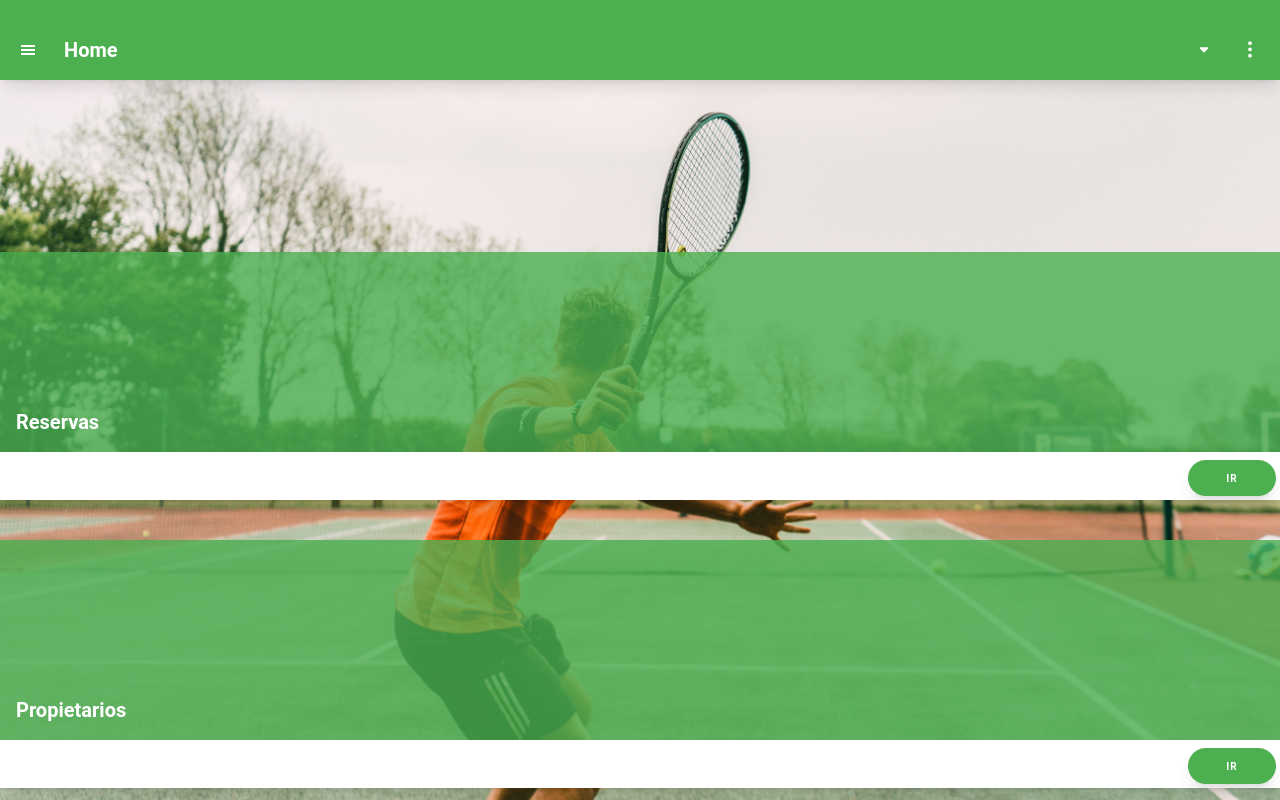
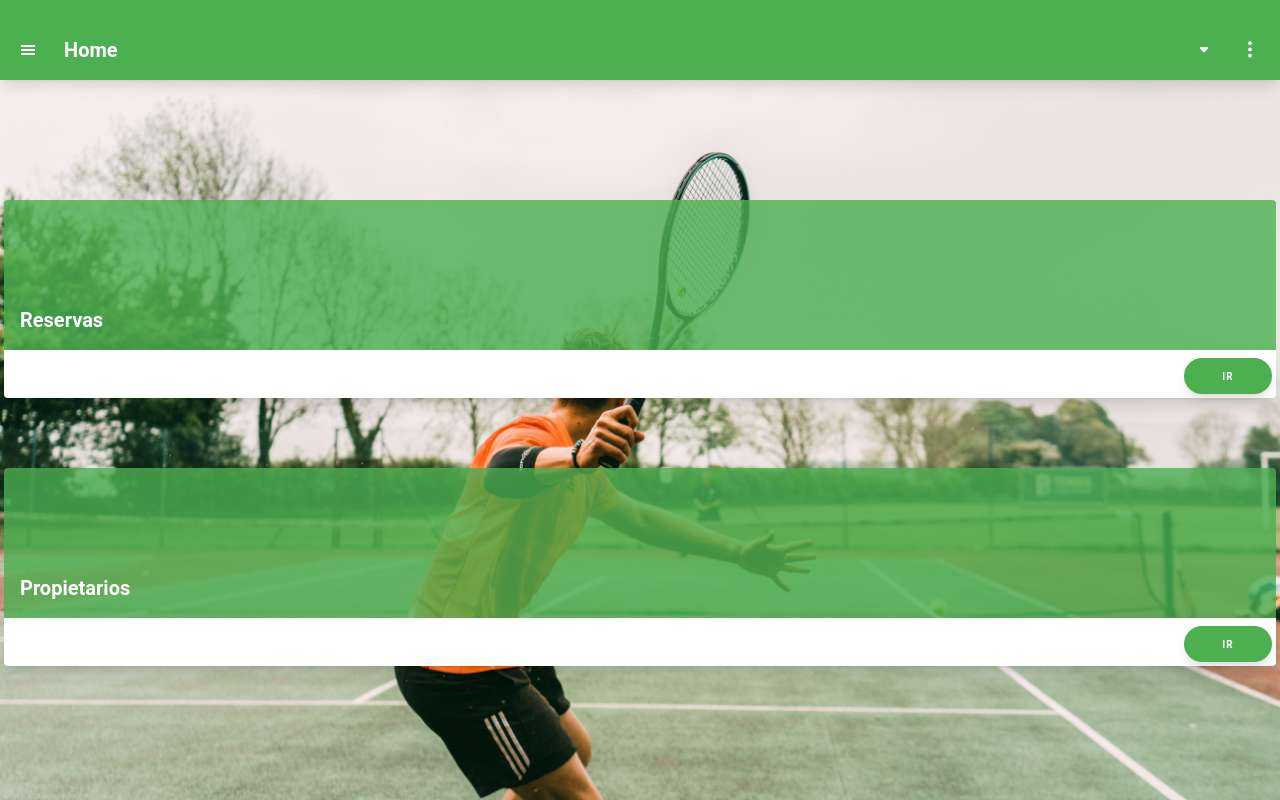
Before and after one commit to No-Country/c10-39-ft-nest-react, a React (Vite) app in the folder client/: page /home in a window 1280 px wide. Built offline with nearby package versions, Linux system fonts and the light colour scheme; no server answers.

Commit message:
fix: reservations view

```diff
--- a/client/src/Components/Card.tsx
+++ b/client/src/Components/Card.tsx
@@ -11,13 +11,13 @@ const Card: FC<props> = ({ title }) => {
 
   const handleClick = () => navigate(`/reservas`);
   return (
-    <div className="mt-3 my-10">
-      <div className="relative bg-primary bg-opacity-80 w-full h-[200px]">
+    <div className="mx-1  my-[70px]">
+      <div className="relative rounded-t bg-opacity-80 bg-primary bg-opacity-80 w-full h-[150px]">
         <h1 className=" absolute bottom-4 left-4 text-white text-xl w-10/12 text-left font-semibold">
           {title}
         </h1>
       </div>
-      <div className=" relative w-full h-[48px] shadow-lg bottom-0 bg-white">
+      <div className=" relative rounded-b w-full h-[48px] shadow-lg bottom-0 bg-white">
         <div className="absolute bottom-1 right-1">
           <PrimaryButton text="IR" onClick={handleClick}></PrimaryButton>
         </div>
--- a/client/src/Components/SportCard.tsx
+++ b/client/src/Components/SportCard.tsx
@@ -5,9 +5,10 @@ import { useNavigate, useParams } from "react-router-dom";
 type props = {
   children?: React.ReactNode;
   title: string;
+  bgImage: string;
 };
 
-const SportCard: FC<props> = ({ children, title }) => {
+const SportCard: FC<props> = ({ children, title, bgImage }) => {
   const navigate = useNavigate();
 
   const handleClick = () => {
@@ -16,7 +17,8 @@ const SportCard: FC<props> = ({ children, title }) => {
   };
   return (
     <div
-      className={`mt-3 bg-cover mb-10 relative h-[200px] w-full flex items-center justify-center`}
+      className={`mx-1 my-[70px] relative rounded-t bg-opacity-10 h-[220px]
+      bg-[url('https://www.rere.jp/beginners/uploads/2019/09/i-471621500-3-1024x667.jpg')]  flex items-center justify-center`}
     >
       <div className="font-segoeScript font-bold text-6xl text-center">
         {title}
--- a/client/src/Pages/Home.tsx
+++ b/client/src/Pages/Home.tsx
@@ -3,7 +3,7 @@ import Card from "../Components/Card";
 const Home = () => {
   return (
     <Layout title="Home">
-      <div className="w-full h-full bg-tenis bg-cover bg-[45%] pt-[160px]">
+      <div className="w-full h-full overflow-scroll fixed bg-tenis bg-cover bg-[45%] pt-[50px] pb-[70px]">
         <Card title="Reservas" />
         <Card title="Propietarios" />
       </div>
--- a/client/src/Pages/Reservation.tsx
+++ b/client/src/Pages/Reservation.tsx
@@ -11,7 +11,7 @@ const Reservation = () => {
   }, []);
   return (
     <Layout title="Deportes">
-      <div className="bg-home">
+      <div className="w-full h-full overflow-scroll fixed bg-cover bg-[45%] pt-[50px] pb-[70px]">
         {/*
         {
           sports?.map( (sport)=>{
@@ -23,8 +23,18 @@ const Reservation = () => {
         }
 
         */}
-        <SportCard title="Tenis" />
-        <SportCard title="Futbol" />
+        <SportCard
+          bgImage={
+            "https://www.rere.jp/beginners/uploads/2019/09/i-471621500-3-1024x667.jpg"
+          }
+          title={"Tenis"}
+        />
+        <SportCard
+          bgImage={
+            "https://external-content.duckduckgo.com/iu/?u=https%3A%2F%2Ftse4.mm.bing.net%2Fth%3Fid%3DOIP.TwyrhmdISweczTXM9p0RRgAAAA%26pid%3DApi&f=1&ipt=5684e1ae9b6fe7e7390755c927508d7eaf52da55cd22cd2ebc777990c8f91d9c&ipo=images"
+          }
+          title={"Futbol"}
+        />
       </div>
     </Layout>
   );
--- a/client/src/index.css
+++ b/client/src/index.css
@@ -4,6 +4,7 @@
 @tailwind components;
 @tailwind utilities;
 /* ============================= RESET CSS ======================== */
+
 html {
   box-sizing: border-box;
   font-size: 16px;
```
